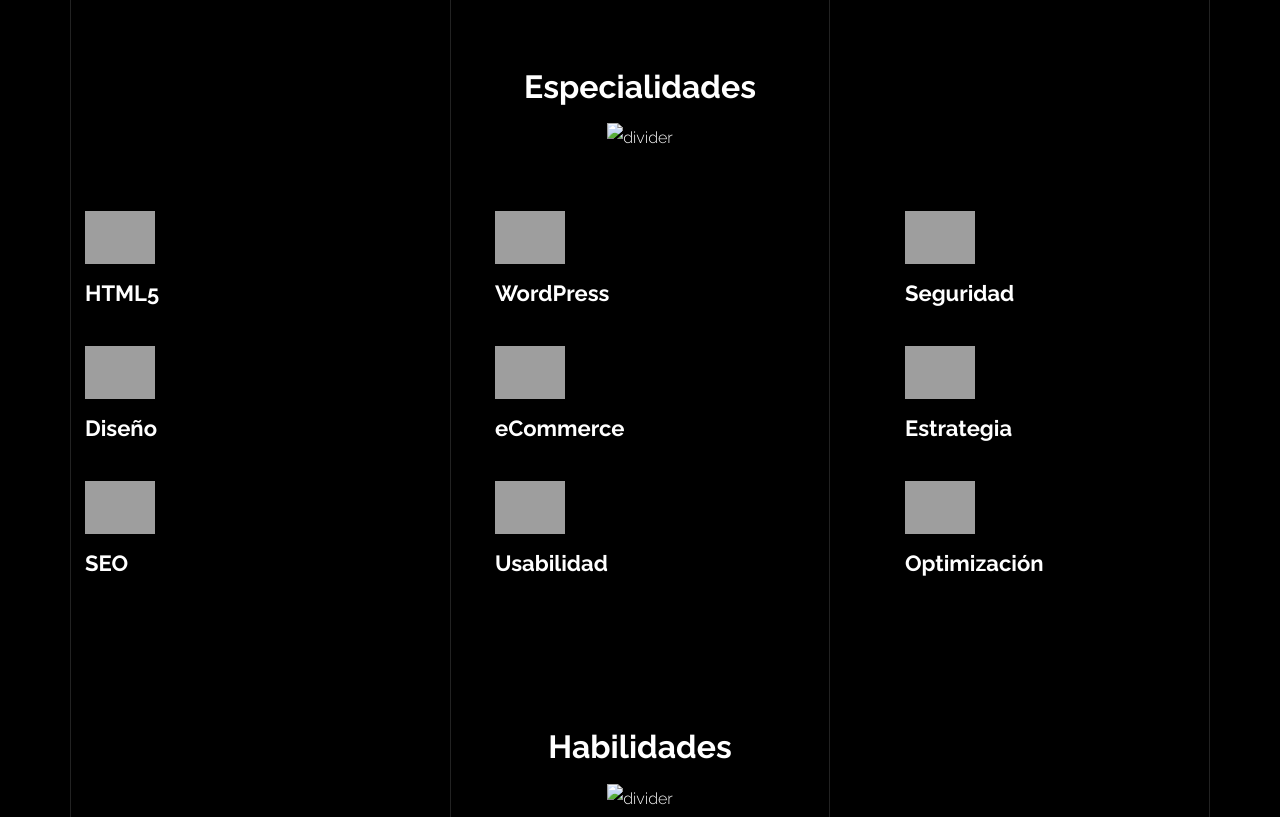
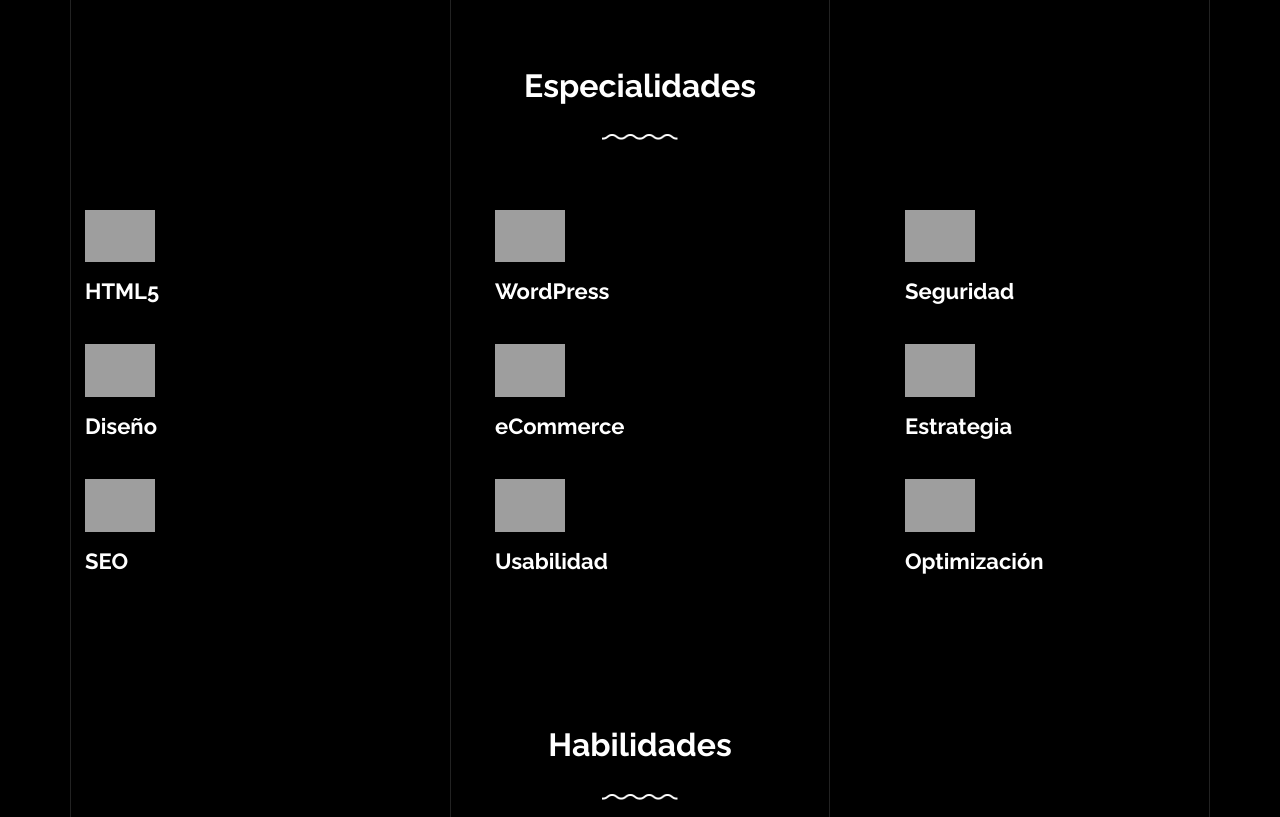
Before and after one commit to maximilianomarquisio/maximilianomarquisio.github.io, a plain HTML site: page index.html in a window 1280 px wide. Shown: the part 1760-2577 px from the top of the page. Drawn offline with nearby package versions, Linux system fonts and the light colour scheme; grey boxes are pictures that could not be loaded; a web font is replaced by a local one.

Commit message:
Update index.html

```diff
--- a/index.html
+++ b/index.html
@@ -118,7 +118,7 @@
           <div class="section-heading-wrap text-center mb-5">
             <h2 class="heading-h2 text-center divider"><span class="gsap-reveal">Acerca de</span></h2>
             <span class="gsap-reveal">
-            <img src="images/divider.png" alt="divider" width="76">
+            <img src="divider.png" alt="divider" width="76">
             </span>
           </div>
 
@@ -142,7 +142,7 @@
         <div class="container">
           <div class="section-heading-wrap text-center mb-5">
             <h2 class="heading-h2 text-center divider"><span class="gsap-reveal">Especialidades</span></h2>
-            <span class="gsap-reveal"><img src="images/divider.png" alt="divider" width="76"></span>
+            <span class="gsap-reveal"><img src="divider.png" alt="divider" width="76"></span>
           </div>
 
           <div class="row gutter-v3">
@@ -238,7 +238,7 @@
         <div class="container">
           <div class="section-heading-wrap text-center mb-5">
             <h2 class="heading-h2 text-center divider"><span class="gsap-reveal">Habilidades</span></h2>
-            <span class="gsap-reveal"><img src="images/divider.png" alt="divider" width="76"></span>
+            <span class="gsap-reveal"><img src="divider.png" alt="divider" width="76"></span>
           </div>
 
           <div class="row pt-5">
```
